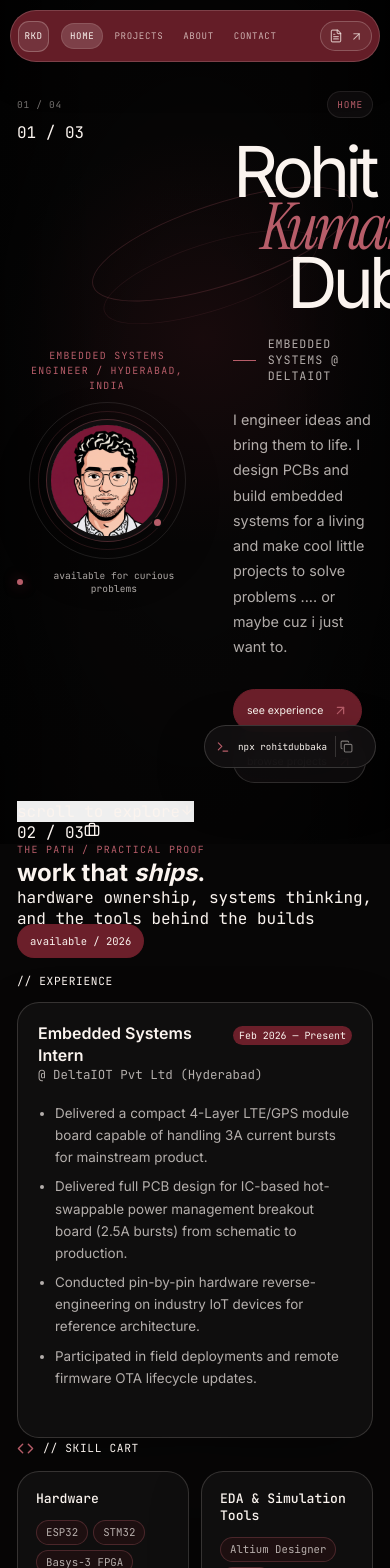
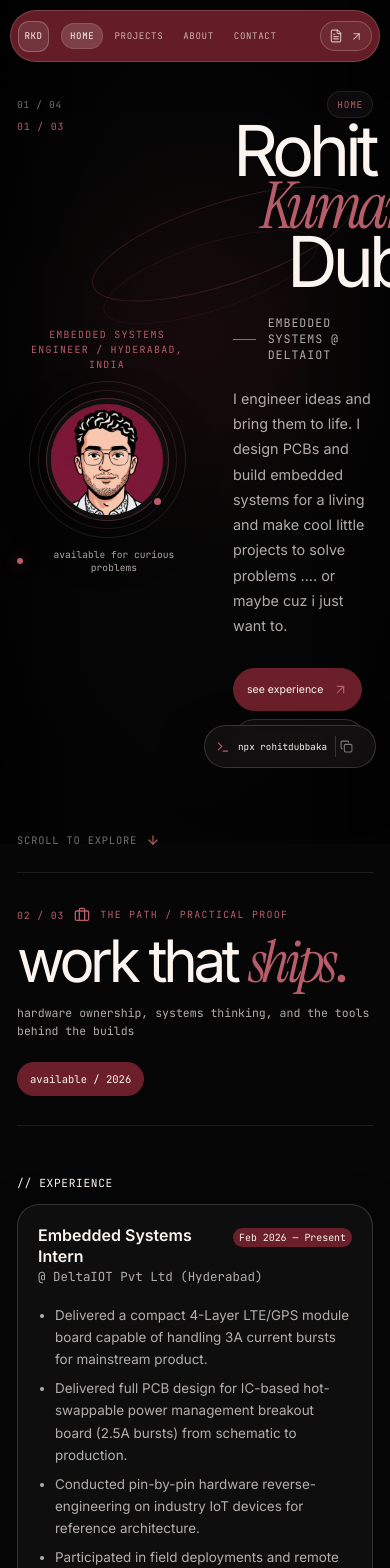
Before and after one commit to rohit29d/Portfolio-Website, a React (Vite) app: page / in a window 390 px wide. Shown: the top 1568 px of the page. Built offline with nearby package versions, Linux system fonts and the light colour scheme.

Commit message:
Style home stages and certification dialogue

```diff
--- a/src/index.css
+++ b/src/index.css
@@ -3155,3 +3155,379 @@ body {
     font-size: 0.57rem;
   }
 }
+
+/* ------------------------------------------------------------------ */
+/* Home: three calm vertical stages                                   */
+/* ------------------------------------------------------------------ */
+.home-stages {
+  width: 100%;
+}
+
+.home-stage {
+  position: relative;
+  min-height: calc(100svh - 72px);
+  padding: 48px 0 112px;
+  border-bottom: 1px solid var(--hairline-soft);
+  scroll-margin-top: 82px;
+}
+
+.home-stage-hero {
+  display: flex;
+  align-items: center;
+  min-height: calc(100svh - 148px);
+  padding-top: 0;
+}
+
+.home-stage-hero .hero-scene {
+  min-height: 0;
+}
+
+.home-stage-index {
+  position: absolute;
+  top: 49px;
+  left: 0;
+  color: var(--wine-bright);
+  font-size: 0.62rem;
+  letter-spacing: 0.08em;
+}
+
+.home-stage-hero .home-stage-index {
+  top: 0;
+}
+
+.stage-scroll-cue,
+.stage-next-link {
+  display: inline-flex;
+  align-items: center;
+  gap: 9px;
+  border: 0;
+  color: var(--quiet);
+  background: transparent;
+  cursor: pointer;
+  font-size: 0.65rem;
+  letter-spacing: 0.08em;
+  text-transform: uppercase;
+  transition: color 0.35s var(--ease-out), transform 0.35s var(--ease-out);
+}
+
+.stage-scroll-cue {
+  position: absolute;
+  right: 0;
+  bottom: 32px;
+}
+
+.stage-next-link {
+  margin-top: 42px;
+}
+
+.stage-scroll-cue svg,
+.stage-next-link svg {
+  color: var(--wine-bright);
+  transition: transform 0.35s var(--ease-out);
+}
+
+.stage-scroll-cue:hover,
+.stage-next-link:hover {
+  color: var(--ink);
+  transform: translateY(-2px);
+}
+
+.stage-scroll-cue:hover svg {
+  transform: translateY(3px);
+}
+
+.stage-next-link:hover svg {
+  transform: translate(3px, -3px);
+}
+
+.home-stage-heading {
+  display: flex;
+  align-items: flex-end;
+  justify-content: space-between;
+  gap: 32px;
+  padding-bottom: 42px;
+  border-bottom: 1px solid var(--hairline-soft);
+}
+
+.home-stage-heading-topline {
+  display: flex;
+  align-items: center;
+  gap: 10px;
+}
+
+.home-stage-heading-topline .home-stage-index {
+  position: static;
+}
+
+.home-stage-icon {
+  display: inline-flex;
+  color: var(--wine-bright);
+}
+
+.home-stage-heading-copy h2 {
+  margin-top: 14px;
+  color: var(--ink);
+  font-size: clamp(3.6rem, 8vw, 8rem);
+  font-weight: 400;
+  letter-spacing: -0.075em;
+  line-height: 0.82;
+}
+
+.home-stage-heading-copy h2 em {
+  color: var(--wine-bright);
+  font-family: var(--font-serif);
+  font-weight: 400;
+}
+
+.home-stage-heading-copy h2 span {
+  color: var(--wine-bright);
+}
+
+.home-stage-description {
+  max-width: 500px;
+  margin-top: 22px;
+  color: var(--muted);
+  font-size: 0.78rem;
+  line-height: 1.55;
+}
+
+.experience-stage-content {
+  padding-top: 34px;
+}
+
+.experience-stage-content .experience-grid,
+.experience-stage-content .experience-lower-grid {
+  grid-template-columns: minmax(0, 1fr);
+  max-width: 940px;
+}
+
+.experience-stage-content .experience-lower-grid {
+  margin-top: 30px;
+}
+
+.education-stage-content {
+  max-width: 940px;
+  padding-top: 34px;
+}
+
+.education-stage-content .education-card {
+  padding: clamp(24px, 4vw, 42px);
+}
+
+.education-stage-content .education-row {
+  margin-top: 26px;
+  padding-top: 22px;
+}
+
+.projects-heading-actions {
+  display: flex;
+  flex-direction: column;
+  align-items: flex-end;
+  gap: 19px;
+}
+
+.certification-trigger {
+  display: inline-flex;
+  align-items: center;
+  gap: 8px;
+  padding: 10px 14px;
+  border: 1px solid var(--hairline);
+  border-radius: 999px;
+  color: var(--muted);
+  background: rgba(18, 16, 17, 0.68);
+  cursor: pointer;
+  font-size: 0.65rem;
+  letter-spacing: 0.06em;
+  text-transform: uppercase;
+  transition: color 0.35s var(--ease-out), border-color 0.35s var(--ease-out), background 0.35s var(--ease-out), transform 0.35s var(--ease-out), box-shadow 0.35s var(--ease-out);
+}
+
+.certification-trigger svg {
+  color: var(--wine-bright);
+}
+
+.certification-trigger:hover,
+.certification-trigger:focus-visible {
+  border-color: var(--wine-bright);
+  color: var(--ink);
+  background: var(--wine-soft);
+  box-shadow: var(--shadow-soft);
+  transform: translateY(-3px);
+}
+
+.certification-dialog-backdrop {
+  position: fixed;
+  inset: 0;
+  z-index: 210;
+  display: grid;
+  place-items: center;
+  padding: 24px;
+  background: rgba(0, 0, 0, 0.7);
+  backdrop-filter: blur(14px);
+  -webkit-backdrop-filter: blur(14px);
+}
+
+.certification-dialog {
+  width: min(620px, 100%);
+  padding: clamp(24px, 4vw, 38px);
+  border: 1px solid rgba(183, 93, 105, 0.34);
+  border-radius: 28px;
+  background: #121011;
+  box-shadow: 0 30px 90px rgba(0, 0, 0, 0.5);
+  animation: dialog-in 0.42s var(--ease-out) both;
+}
+
+.certification-dialog-header {
+  display: flex;
+  align-items: flex-start;
+  justify-content: space-between;
+  gap: 20px;
+  padding-bottom: 23px;
+  border-bottom: 1px solid var(--hairline-soft);
+}
+
+.certification-dialog-header h2 {
+  margin-top: 9px;
+  color: var(--ink);
+  font-size: clamp(2.3rem, 5vw, 4.2rem);
+  font-weight: 400;
+  letter-spacing: -0.07em;
+  line-height: 0.88;
+}
+
+.certification-dialog-header h2 span {
+  color: var(--wine-bright);
+}
+
+.certification-dialog-close {
+  display: grid;
+  width: 34px;
+  height: 34px;
+  place-items: center;
+  border: 1px solid var(--hairline);
+  border-radius: 50%;
+  color: var(--muted);
+  background: transparent;
+  cursor: pointer;
+  transition: color 0.3s var(--ease-out), border-color 0.3s var(--ease-out), transform 0.3s var(--ease-out);
+}
+
+.certification-dialog-close:hover {
+  border-color: var(--wine-bright);
+  color: var(--ink);
+  transform: rotate(90deg);
+}
+
+.certification-list {
+  display: grid;
+  gap: 0;
+}
+
+.certification-item {
+  display: flex;
+  align-items: center;
+  justify-content: space-between;
+  gap: 20px;
+  padding: 20px 0;
+  border-bottom: 1px solid var(--hairline-soft);
+}
+
+.certification-item:last-child {
+  border-bottom: 0;
+  padding-bottom: 0;
+}
+
+.certification-item h3 {
+  color: var(--ink);
+  font-size: 0.95rem;
+  font-weight: 500;
+}
+
+.certification-item p,
+.certification-item > span {
+  margin-top: 6px;
+  color: var(--muted);
+  font-size: 0.7rem;
+}
+
+.certification-item > span {
+  flex: 0 0 auto;
+  margin-top: 0;
+  padding: 5px 8px;
+  border-radius: 999px;
+  color: var(--ink);
+  background: var(--wine);
+}
+
+@keyframes dialog-in {
+  from {
+    opacity: 0;
+    transform: translateY(12px) scale(0.98);
+  }
+  to {
+    opacity: 1;
+    transform: translateY(0) scale(1);
+  }
+}
+
+@media (max-width: 680px) {
+  .home-stage {
+    min-height: 0;
+    padding: 34px 0 92px;
+  }
+
+  .home-stage-hero {
+    min-height: calc(100svh - 120px);
+    padding-top: 0;
+  }
+
+  .home-stage-index {
+    top: 34px;
+  }
+
+  .home-stage-hero .home-stage-index {
+    top: -2px;
+  }
+
+  .stage-scroll-cue {
+    right: auto;
+    left: 0;
+    bottom: 25px;
+  }
+
+  .home-stage-heading {
+    align-items: flex-start;
+    flex-direction: column;
+    gap: 22px;
+    padding-bottom: 29px;
+  }
+
+  .home-stage-heading-copy h2 {
+    font-size: clamp(3.2rem, 15vw, 5.3rem);
+  }
+
+  .home-stage-description {
+    margin-top: 17px;
+    font-size: 0.72rem;
+  }
+
+  .experience-stage-content,
+  .education-stage-content {
+    padding-top: 25px;
+  }
+
+  .stage-next-link {
+    margin-top: 30px;
+  }
+
+  .projects-heading-actions {
+    align-items: flex-start;
+    gap: 15px;
+  }
+
+  .certification-item {
+    align-items: flex-start;
+    flex-direction: column;
+    gap: 9px;
+  }
+}
```
